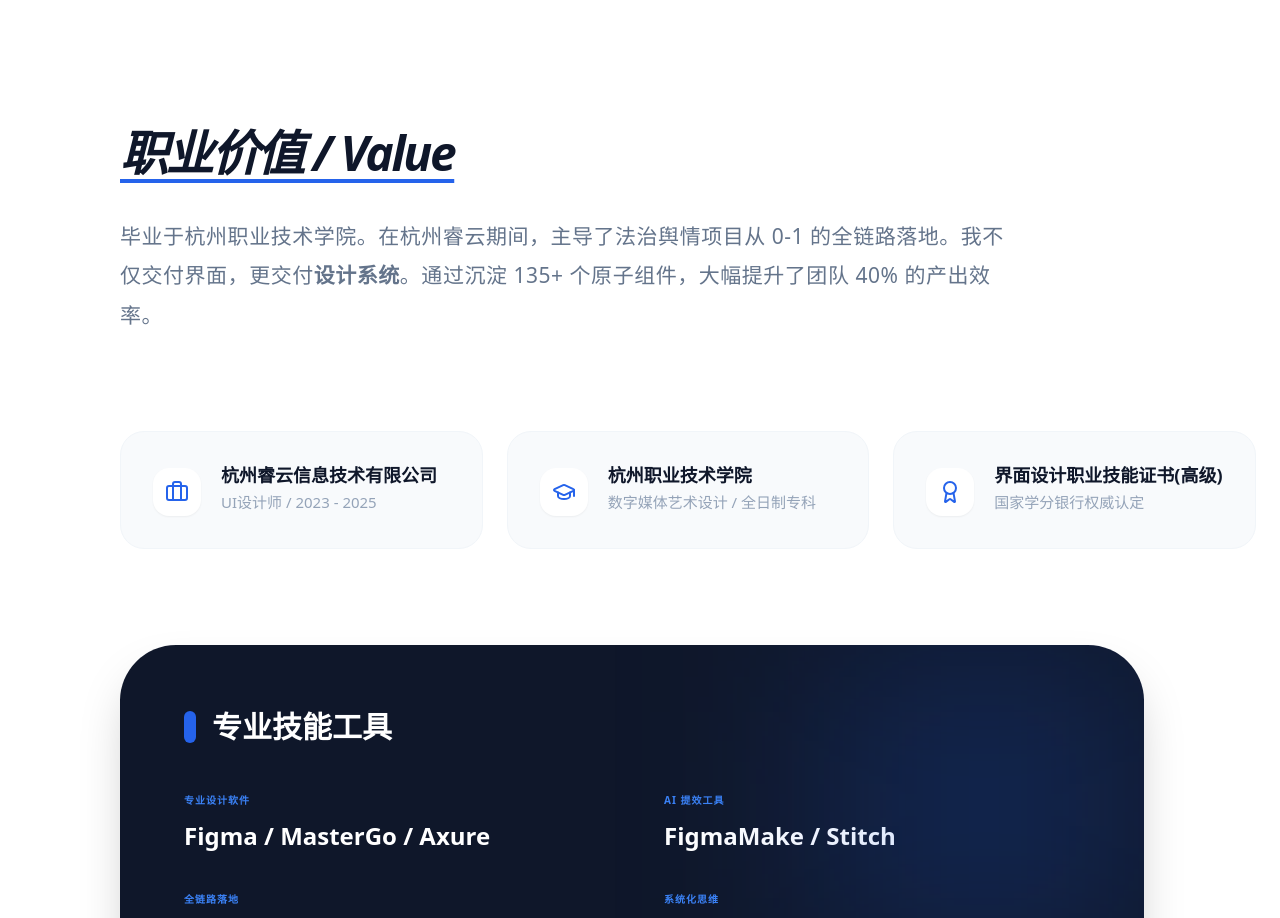
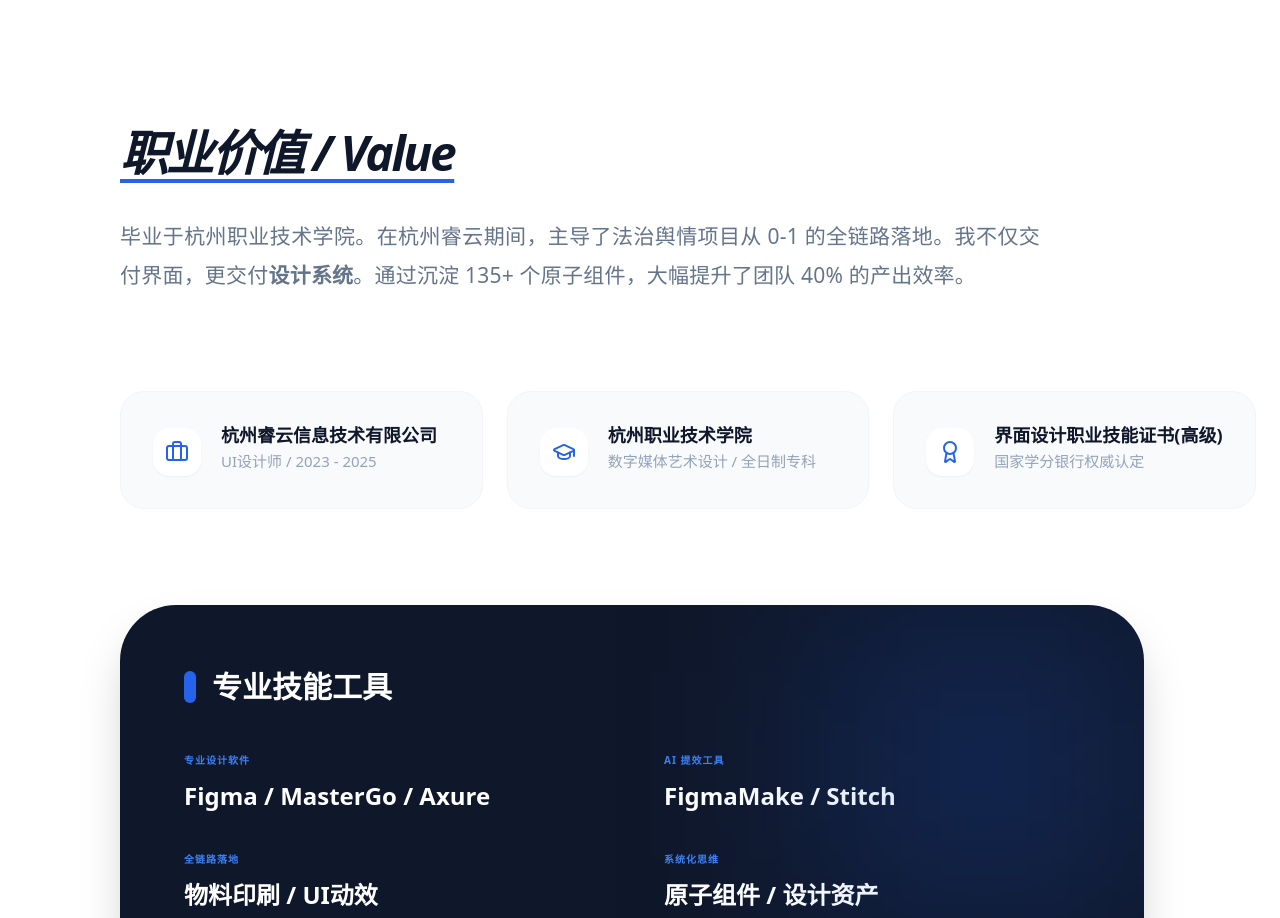
Before and after one commit to hongui/my-portfolio-2, a React (Vite) app: page / in a window 1280 px wide. Shown: the part 1080-1998 px from the top of the page. Built offline with nearby package versions, Linux system fonts and the light colour scheme.

Commit message:
Update App.jsx

```diff
--- a/src/App.jsx
+++ b/src/App.jsx
@@ -327,14 +327,15 @@ export default function App() {
   <section id="about" className="py-32 relative scroll-mt-20">
     <div className="max-w-7xl mx-auto px-6">
 
-     <div className="mb-24">
+     {/* 职业价值 - 接近图二两端对齐效果 */}
+<div className="mb-24">
   <FadeIn>
     <h2 className="text-5xl font-black mb-10 tracking-tighter italic text-slate-900 underline decoration-blue-600 decoration-4 underline-offset-8">
       职业价值 / Value
     </h2>
 
-    <div className="max-w-[900px]">
-      <p className="text-slate-500 text-[21px] leading-[1.88] font-medium tracking-wide">
+    <div className="max-w-[920px]">
+      <p className="text-slate-500 text-[21px] leading-[1.85] font-medium text-justify tracking-[0.01em]">
         毕业于杭州职业技术学院。在杭州睿云期间，主导了法治舆情项目从 0-1 的全链路落地。我不仅交付界面，更交付<strong>设计系统</strong>。通过沉淀 135+ 个原子组件，大幅提升了团队 40% 的产出效率。
       </p>
     </div>
```
